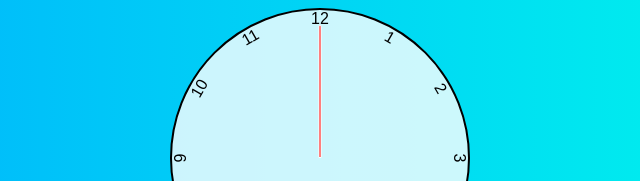
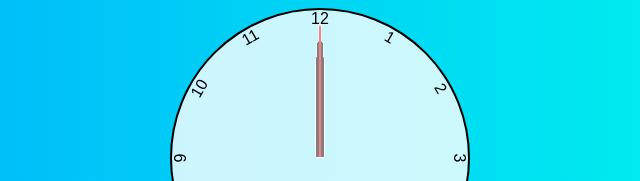
Before and after one commit to darcy504/JavaScript-Clock, a plain HTML site: page index.html in a window 1280 px wide. Shown: the top 181 px of the page, 320-960 px from the left. Drawn offline with Linux system fonts and the light colour scheme.

Commit message:
CSS, all hands

```diff
--- a/style.css
+++ b/style.css
@@ -54,3 +54,13 @@ body {
     height: 45%;
     background-color: red;
 }
+.clock .hand.minute {
+    width: 7px;
+    height: 40%;
+    background-color: black;
+}
+.clock .hand.hour {
+    width: 10px;
+    height: 35%;
+    background-color: black;
+}
```
